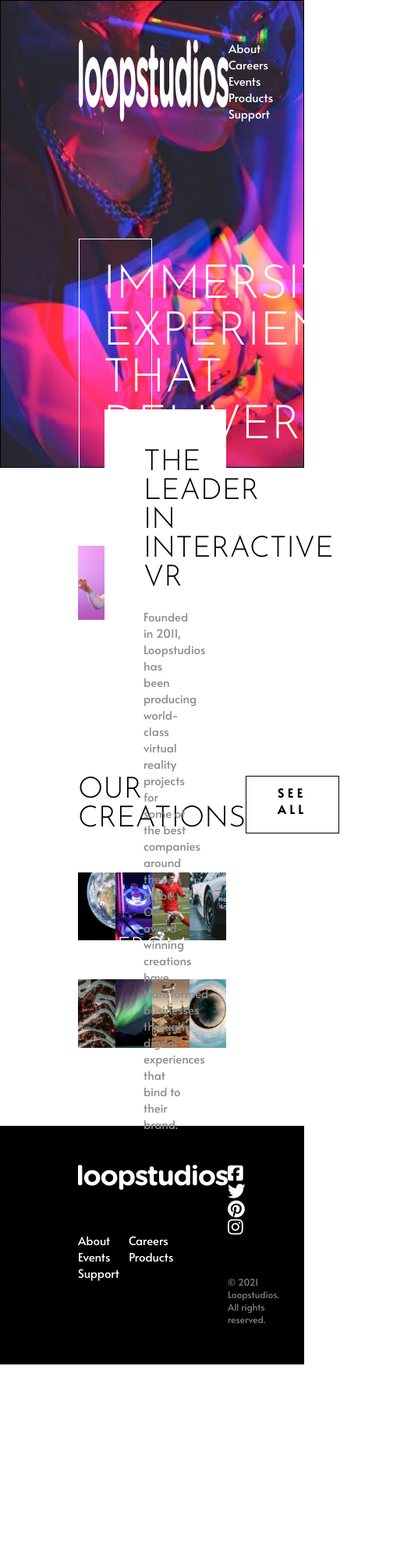
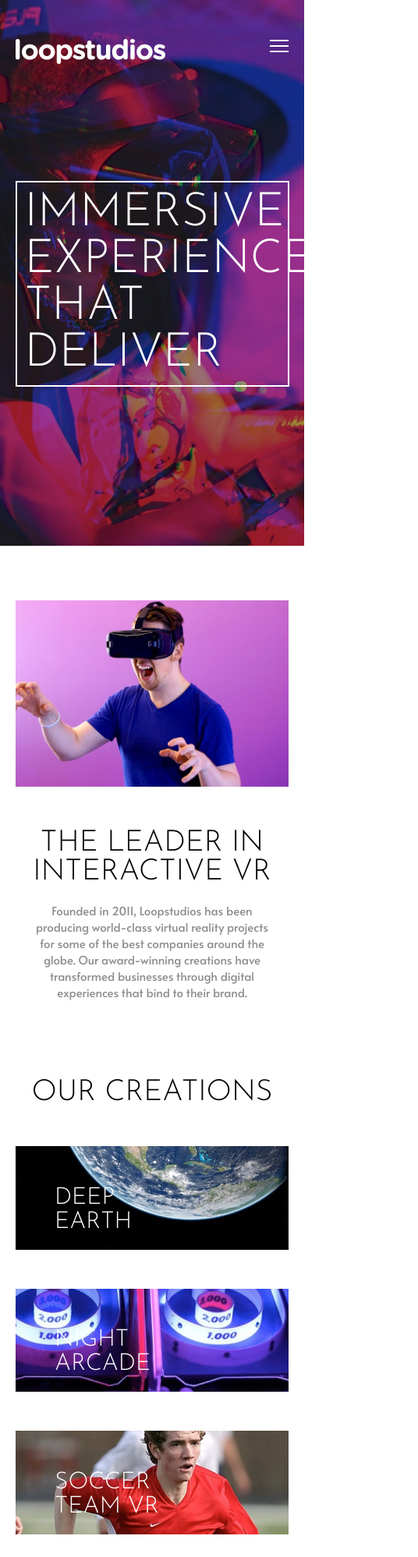
Before and after one commit to JosueLauren/loopstudios-landing-page-main-, a plain HTML site: page index.html in a window 390 px wide. Shown: the top 1997 px of the page at 78% size, 536 px wide, since content can reach past the window. Before the commit the page ends 1750 px from the top, so only its background shows below. Drawn offline with Linux system fonts and the light colour scheme; files whose address does not match are found by name.

Commit message:
Finalizado a parte responsiva

```diff
--- a/index.html
+++ b/index.html
@@ -14,13 +14,14 @@
   <header class="cabeçalho">
    <div class="logo-menu">
     <img src="images/logo.svg" alt="logo">
-    <nav class="menu-nav">
+    <nav class="menu-nav menu-mobile">
       <a href="#">About</a>
       <a href="#">Careers</a>
       <a href="#">Events</a>
       <a href="#">Products</a>
       <a href="#">Support</a>
     </nav>
+    <a class="icone-nav" href="#"><img src="images/icon-hamburger.svg" alt="icon-hamburger"></a>
    </div>
    <h1 class="titulo-cabeçalho">Immersive experiences that deliver</h1>
   </header>
@@ -43,35 +44,59 @@
     </div>
     <div class="grid-imagens">
       <figure>
+        <picture>
+          <source media="(max-width: 800px)" srcset="images/mobile/image-deep-earth.jpg">
           <img src="images/desktop/image-deep-earth.jpg" alt="Deep">
+          </picture>
         <figcaption>Deep <br> earth</figcaption>
       </figure>
       <figure>
+        <picture>
+          <source media="(max-width: 800px)" srcset="images/mobile/image-night-arcade.jpg">
           <img src="images/desktop/image-night-arcade.jpg" alt="Night">
+          </picture>
         <figcaption>Night <br> arcade</figcaption>
       </figure>
       <figure>
+        <picture>
+          <source media="(max-width: 800px)" srcset="images/mobile/image-soccer-team.jpg">
           <img src="images/desktop/image-soccer-team.jpg" alt="Soccer">
+          </picture>
         <figcaption>Soccer <br> team VR</figcaption>
       </figure>
       <figure>
+        <picture>
+          <source media="(max-width: 800px)" srcset="images/mobile/image-grid.jpg">
           <img src="images/desktop/image-grid.jpg" alt="grid">
+          </picture>
         <figcaption>The <br> grid</figcaption>
       </figure>
       <figure>
+        <picture>
+          <source media="(max-width: 800px)" srcset="images/mobile/image-from-above.jpg">
           <img src="images//desktop/image-from-above.jpg" alt="From">
+          </picture>
         <figcaption>From up <br> above VR</figcaption>
       </figure>
       <figure>
+        <picture>
+          <source media="(max-width: 800px)" srcset="images/mobile/image-pocket-borealis.jpg">
           <img src="images/desktop/image-pocket-borealis.jpg" alt="Pocket">
+          </picture>
         <figcaption>Pocket <br> borealis</figcaption>
       </figure>
       <figure>
+        <picture>
+          <source media="(max-width: 800px)" srcset="images/mobile/image-curiosity.jpg">
           <img src="images/desktop/image-curiosity.jpg" alt="curiosity">
+          </picture>
         <figcaption>The <br> curiosity</figcaption>
       </figure>
       <figure>
+        <picture>
+          <source media="(max-width: 800px)" srcset="images/mobile/image-fisheye.jpg">
           <img src="images/desktop/image-fisheye.jpg" alt="fisheye">
+        </picture>
         <figcaption>Make it <br> fisheye</figcaption>
       </figure>
     </div>
--- a/style.css
+++ b/style.css
@@ -22,7 +22,6 @@ header.cabeçalho {
     background-size: cover;
     background-position: center;
     padding: 50px 100px;
-    border: 1px solid black;
 }
 
 div.logo-menu {
@@ -43,8 +42,12 @@ nav.menu-nav a:hover {
     border-bottom: 2px solid var(--White);
 }
 
+a.icone-nav {
+    display: none;
+}
+
 h1.titulo-cabeçalho {
-    border: 1px solid white;
+    border: 2px solid white;
     font-family: 'Josefin Sans', sans-serif;
     text-transform: uppercase;
     color: white;
@@ -207,3 +210,132 @@ p.copy {
     opacity: 0.5;
     margin-top: 50px;
 }
+
+@media screen and (max-width: 800px) {
+    header.cabeçalho {
+        background-image: url(images/mobile/image-hero.jpg);
+        padding: 50px 0px;
+        height: 700px;
+    }
+
+    nav.menu-nav {
+        display: none;
+        flex-direction: column;
+        justify-content: center;
+        border: 1px solid white;
+        position: absolute;
+        width: 100%;
+        height: 700px;
+        top: 0px;
+        background: url(images/logo.svg) no-repeat top 50px left 20px turquoise;
+    }
+
+   div.logo-menu img {
+        margin-left: 20px;
+    }
+
+    nav.menu-nav a {
+        margin-left: 40px;
+        font-size: 2.5rem;
+        text-transform: uppercase;
+        font-family: 'Josefin Sans', sans-serif;
+        margin-bottom: 20px;
+    }
+
+    nav.menu-nav a:hover {
+        border: none;
+        text-decoration: underline;
+
+    }
+
+    a.icone-nav {
+        display: block;
+        margin-right: 20px;
+    }
+
+    h1.titulo-cabeçalho {
+        width: 90%;
+        margin: 150px auto;
+        padding: 10px;
+
+    }
+
+    div.titulo-criações a {
+        position: absolute;
+        bottom: 20px;
+        left: 150px;
+    }
+
+    section.imagens-aumentadas {
+        flex-direction: column;
+        position: static;
+        padding: 20px;
+        margin-top: 50px;
+    }
+    div.imagem-aumentada {
+        width: 100%;
+
+    }
+
+    div.interação {
+        position: static;
+        width: 100%;
+        padding: 50px 20px;
+        text-align: center;
+        margin-bottom: 0px;
+    }
+
+    section.criações {
+        padding: 100px 20px;
+        position: relative;
+        margin-bottom: 50px;
+        padding-top: 0px;
+    }
+
+    div.titulo-criações {
+        flex-direction: column;
+        text-align: center;
+    }
+
+    div.grid-imagens {
+        grid-template-columns: auto;
+        justify-content: center;
+    }
+
+    footer.rodapé {
+        flex-direction: column;
+        padding: 50px 20px;
+        align-items: center;
+    }
+
+    div.logo-linksRodapé {
+        margin: auto;
+        text-align: center;
+    }
+
+    div.links-rodapé {
+        flex-direction: column;
+        display: flex;
+        margin-bottom: 50px;
+    }
+
+    div.links-rodapé a {
+        margin-bottom: 20px;
+    }
+
+    div.links-rodapé a:hover{
+        border: none;
+        text-decoration: underline;
+    }
+
+    div.copy-redes-sociais {
+        text-align: center;
+
+    }
+
+    div.copy-redes-sociais a {
+        margin: 20px;
+    }
+
+
+}
```
Lines whose indentation alone changed are shown as unchanged.
